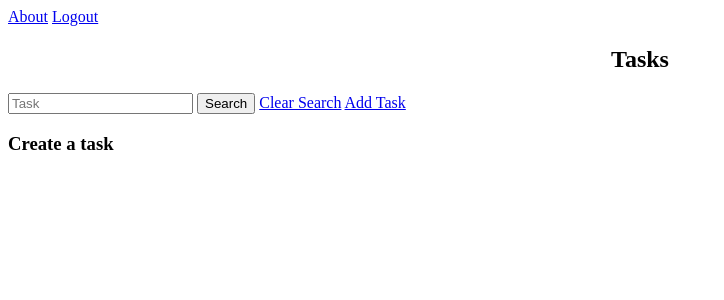
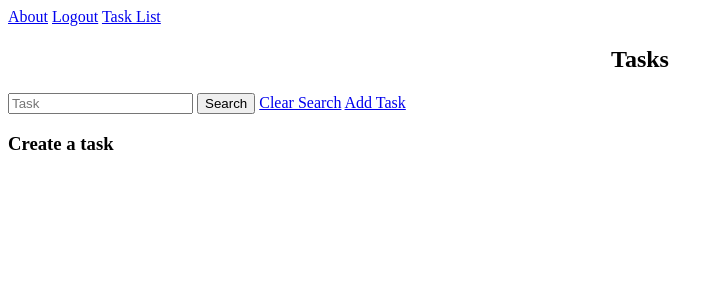
Before and after one commit to Gabrielcruz1/django_taskmanager, a Django app: page /tasks/ in a window 1280 px wide. Shown: the top 300 px of the page, without its empty margins (0-724 px from the left). Run offline with Django 4.2, Linux system fonts and the light colour scheme; the visitor is signed in with stand-in values (Sample User, id 1); data that the repository does not hold is empty.

Commit message:
Link to task list added to nav

```diff
--- a/main_app/templates/base.html
+++ b/main_app/templates/base.html
@@ -15,6 +15,7 @@
             <div >
                 <a href="/about">About</a>
                 <a href="{% url 'logout' %}">Logout</a>
+                <a href="/tasks/">Task List</a>
             </div>
             {% else %}
             <a href="/about">About</a>
--- a/main_app/templates/task_list.html
+++ b/main_app/templates/task_list.html
@@ -16,6 +16,7 @@
 
 <div>
     {% for task in tasks %}
+    <div class="taskList">
         <a href="{% url 'task_detail' task.pk %}">
             <h3> {{task.title}}
                 <a href="{% url 'task_update' task.pk %}"> Update
@@ -23,6 +24,7 @@
                 <a href="{% url 'task_delete' task.pk %}"> delete </a>
             </h3>
         </a>
+    </div>
     {% empty %}
     <h3> Create a task </h3>
     {% endfor %}
--- a/main_app/views.py
+++ b/main_app/views.py
@@ -24,10 +24,10 @@ class TaskList(TemplateView):
         context = super().get_context_data(**kwargs)
         title = self.request.GET.get("name")
         if title != None:
-            context["tasks"] = Task.objects.filter(title__icontains=title)
+            context["tasks"] = Task.objects.filter(title__icontains=title, user=self.request.user)
             context["header"] = f"Searching for {title}"
         else:
-            context["tasks"] = Task.objects.all()
+            context["tasks"] = Task.objects.filter(user=self.request.user)
             context["header"] = "Tasks"
         return context
 
```
Also changed, not shown: main_app/static/styles/main.css (line endings or trailing spaces). Lines whose indentation alone changed are shown as unchanged.
